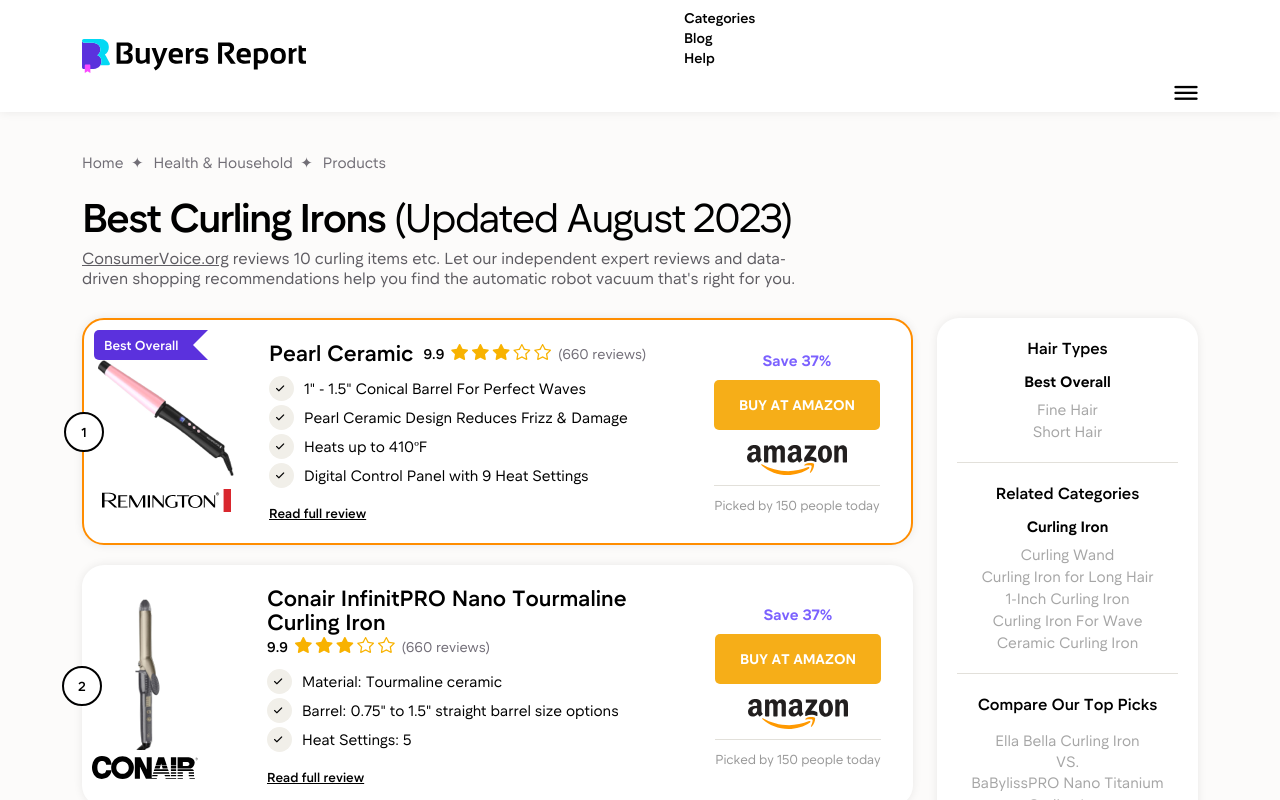
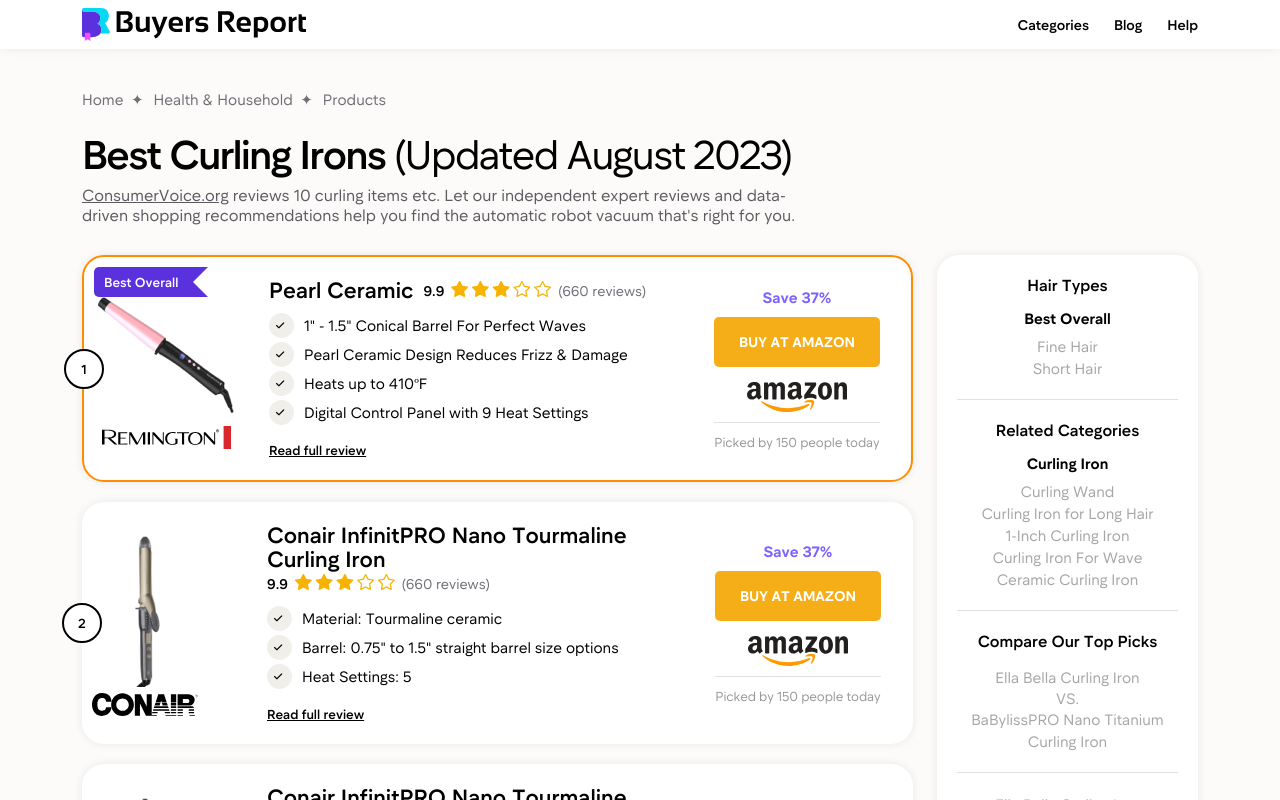
Before and after one commit to Draneee/BuyerReport, a website built with Vite: page store.html in a window 1280 px wide. Built offline with nearby package versions, Linux system fonts and the light colour scheme; a web font is replaced by a local one.

Commit message:
Menu mobile update

```diff
--- a/src/shared/assets/scss/_header.scss
+++ b/src/shared/assets/scss/_header.scss
@@ -15,18 +15,31 @@
 
   ul.menu {
     background-color: #FFFFFF;
+    float: right;
+    margin-bottom: 0;
     li{
       list-style: none;
-      display: flex;
+      display: block;
+      float: left;
+      margin-right: 5px;
       a {
         color: #000000;
         font-family: 'NT Somic Medium';
+        padding: 0 10px;
+      }
+      &:last-child{
+        margin-right: 0;
+        a{
+          padding-right: 0;
+        }
       }
     }
   }
   .menumobile{
     display: block;
     float: right;
+    position: relative;
+    top: 1px;
   }
 }
 
--- a/store.html
+++ b/store.html
@@ -16,13 +16,13 @@
                 <img src="./src/shared/assets/img/logo.svg" alt="Logo" class="logo">
               </a>
             </div>
-            <div class="col-6 justify-content-end">
-              <ul class="menu justify-content-center onlydesktop">
+            <div class="col-6">
+              <ul class="menu d-none d-md-block">
                 <li><a href="#">Categories</a></li>
                 <li><a href="#">Blog</a></li>
                 <li><a href="#">Help</a></li>
               </ul>
-              <a href="#" data-bs-toggle="offcanvas" href="#menuMobile" role="button" aria-controls="menuMobile" class="onlymobile menumobile"><i class="icon-burger"></i></a>
+              <a href="#" data-bs-toggle="offcanvas" href="#menuMobile" role="button" aria-controls="menuMobile" class="d-sm-block d-md-none menumobile"><i class="icon-burger"></i></a>
             </div>
           </div>
       </div>
```
Also changed, not shown: src/shared/assets/css/main.min.css, 1 other file.
